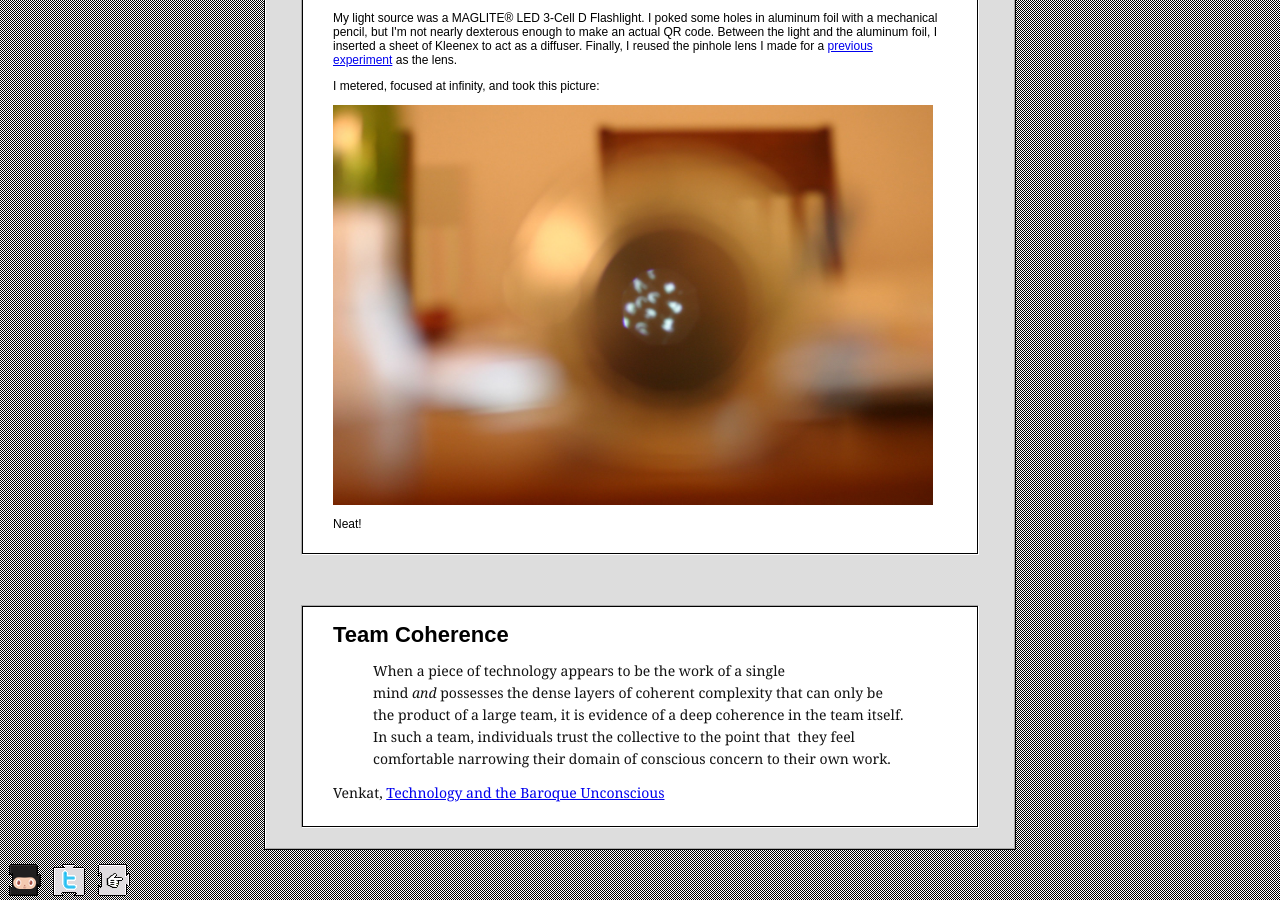
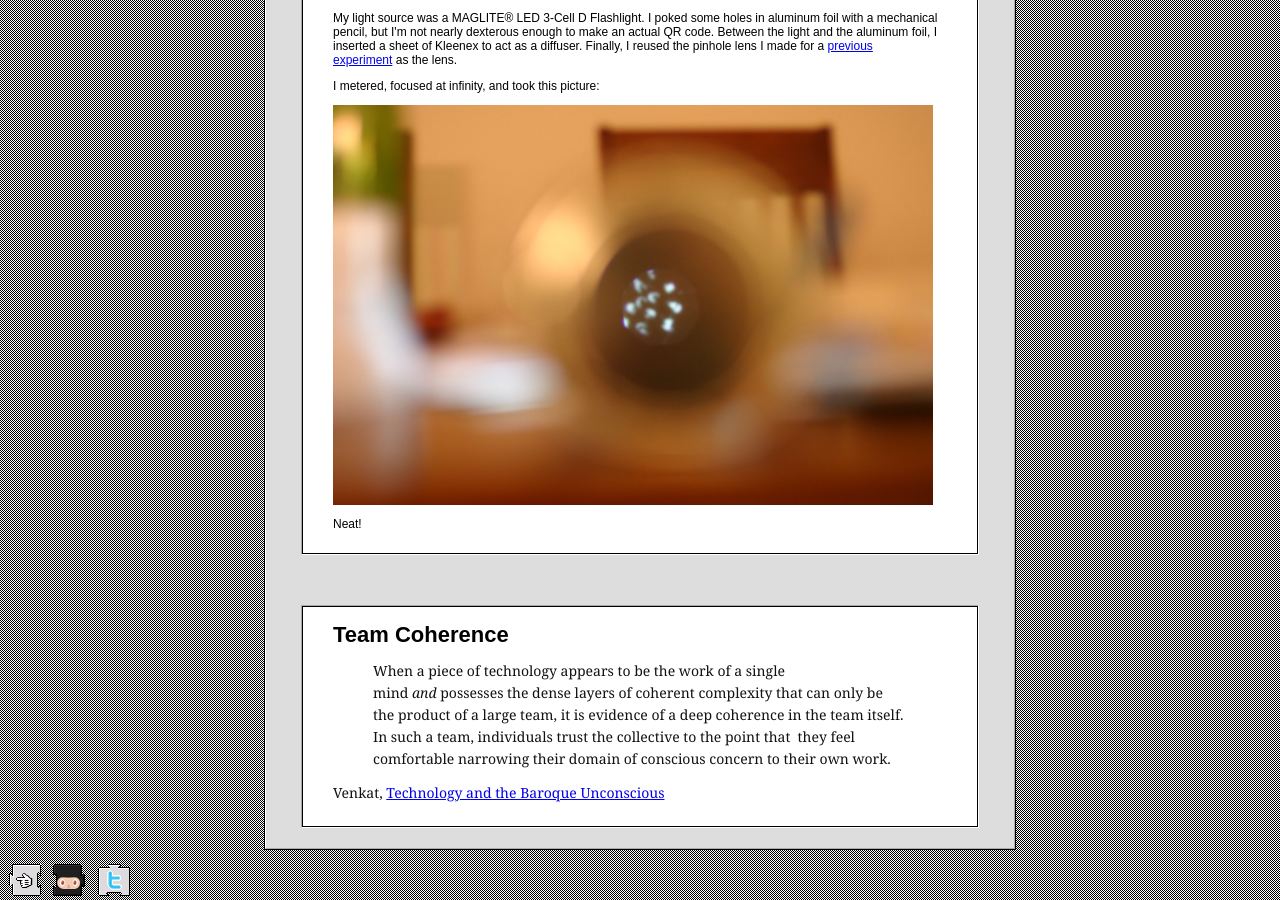
Before and after one commit to InPermutation/InPermutation.github.io, a Jekyll site: the page built from index.html, in a window 1280 px wide and 900 px high, scrolled down 7060 px. Built offline with Jekyll 4.4.1, drawn with Linux system fonts in a browser that asks for light colours; some web fonts are replaced; the list of posts is cut into pages by our own code.

Commit message:
"Next post" has +t, "Next page" has -t.

```diff
--- a/_includes/extensions.html
+++ b/_includes/extensions.html
@@ -1,7 +1,6 @@
 <div id="extensions">
-{% if paginator.previous_page %}
-    <a href={% if paginator.previous_page == 1 %}"/"{% else %}"/page{{ paginator.previous_page }}"{% endif %}
-    class="previous" title="Previous page">Previous</a>
+{% if paginator.next_page %}
+    <a href="/page{{ paginator.next_page }}" class="previous" title="Older posts">Next</a>
 {% elsif page.previous %}
     <a href="{{ page.previous.url }}" class="previous" title="Previous post">Previous</a>
 {% endif %}
@@ -15,8 +14,9 @@
     Twitter
 </a>
 {% endif %}
-{% if paginator.next_page %}
-    <a href="/page{{ paginator.next_page }}" class="next" title="Next page">Next</a>
+{% if paginator.previous_page %}
+    <a href={% if paginator.previous_page == 1 %}"/"{% else %}"/page{{ paginator.previous_page }}"{% endif %}
+    class="next" title="Newer posts">Previous</a>
 {% elsif page.next %}
     <a href="{{ page.next.url }}" class="next" title="Next post">Next</a>
 {% endif %}
```
